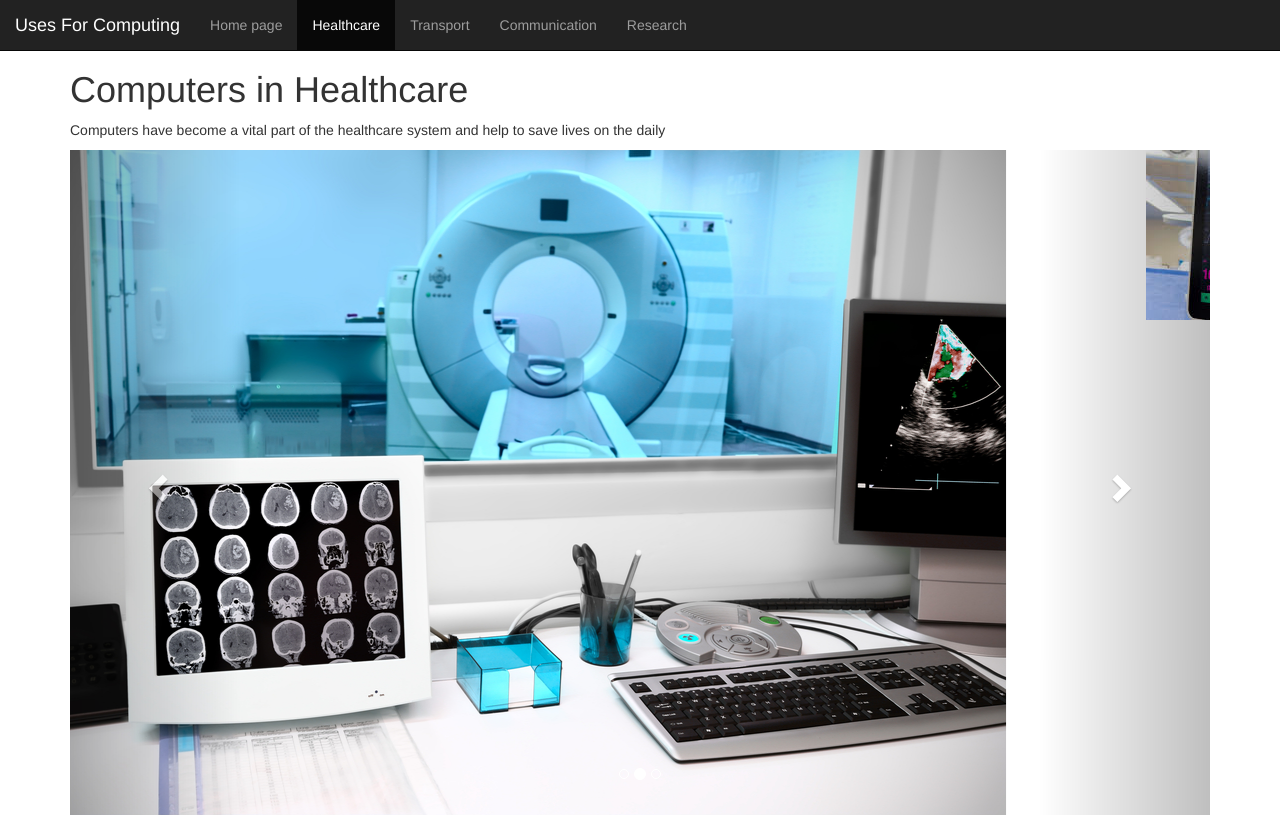
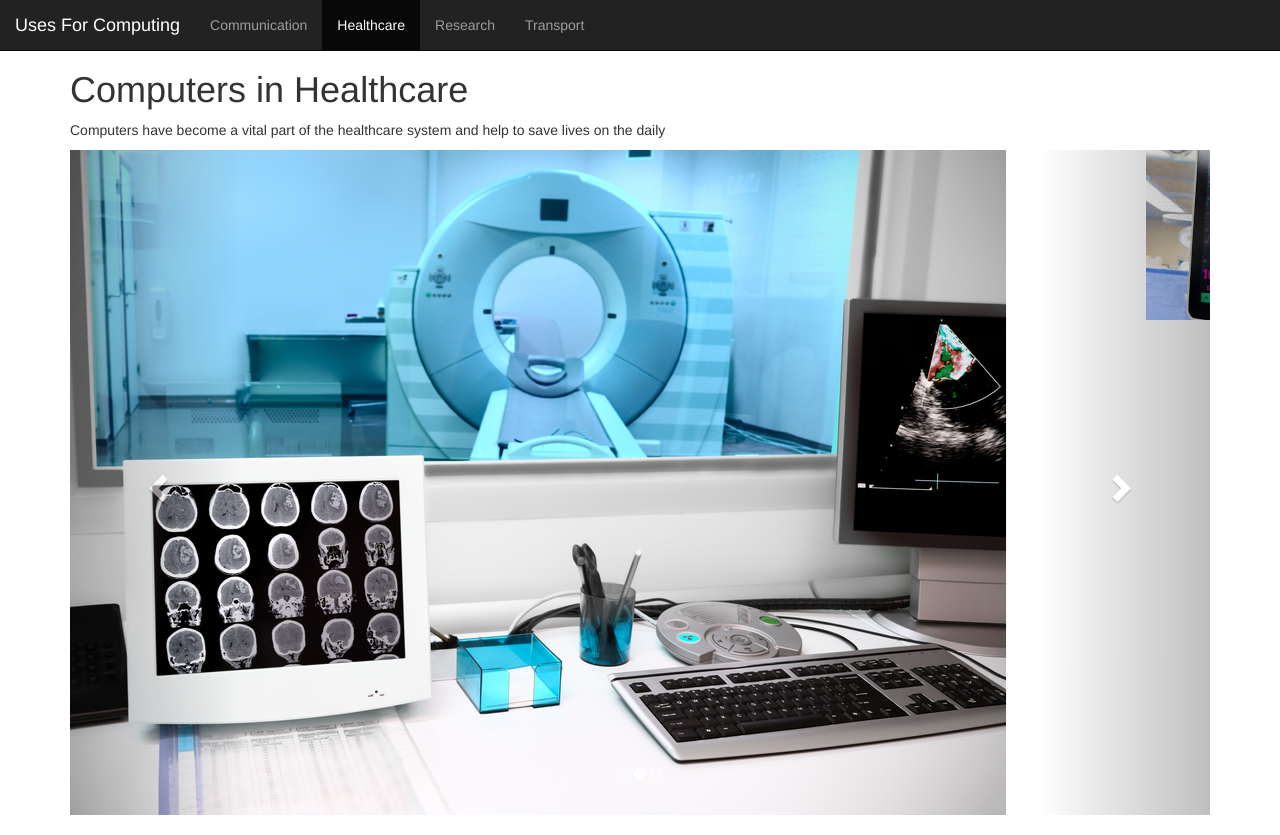
Before and after one commit to dorothy122/txgh25.github.io, a plain HTML site: page healthcare.html in a window 1280 px wide. Drawn offline with nearby package versions, Linux system fonts and the light colour scheme.

Commit message:
Fixed healthcare navbar

```diff
--- a/healthcare.html
+++ b/healthcare.html
@@ -25,11 +25,10 @@
             <a class="navbar-brand" href="index.html">Uses For Computing</a>
         </div>
         <ul class="nav navbar-nav">
-            <li><a href="Index.html"> Home page</a></li>
+            <li><a href="communication.html">Communication</a></li>
             <li class ="active"><a href="">Healthcare</a></li>
+            <li><a href="research.html">Research</a></li>
             <li><a href="transportation.html">Transport</a></li>
-            <li><a href="communication.html">Communication</a></li>
-            <li><a href="research.html">Research</a></li>
         </ul>
 
     </nav>
```
